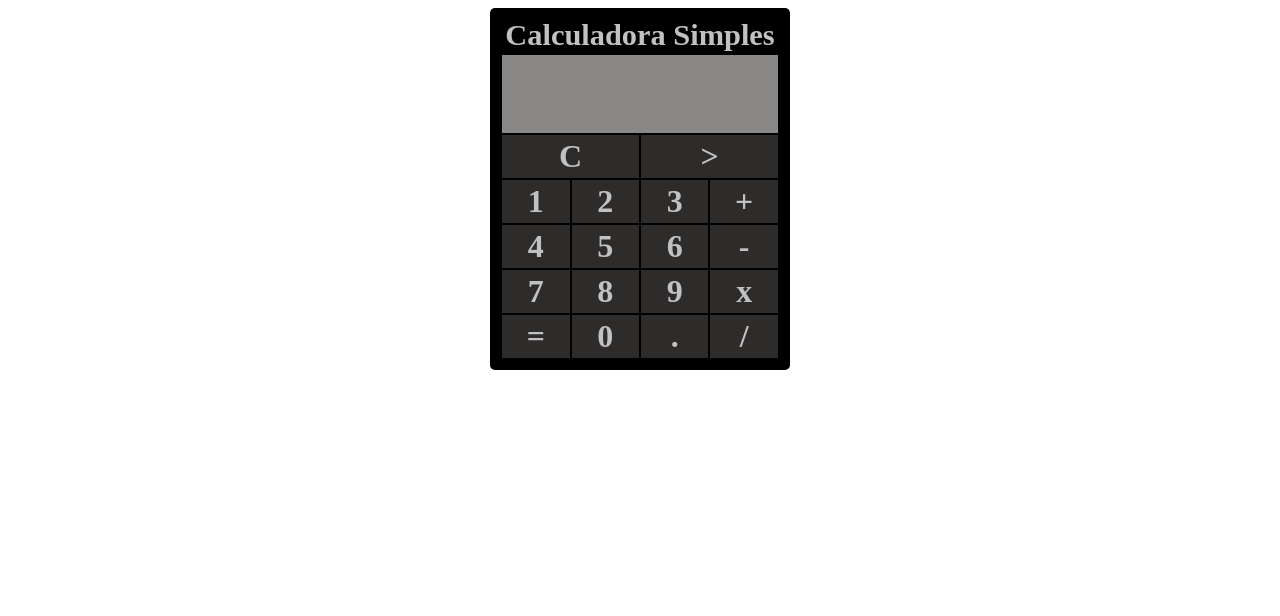
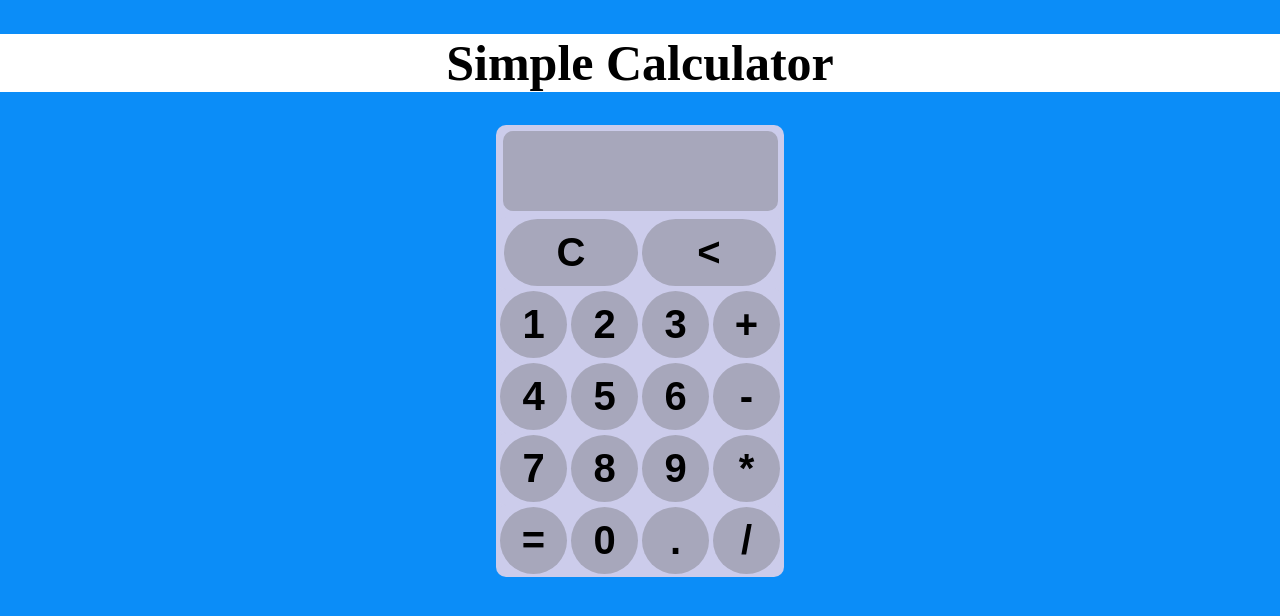
Before and after one commit to Cl84Dev/Calculadora-Simples, a plain HTML site: page index.html in a window 1280 px wide. Drawn offline with Linux system fonts and the light colour scheme.

Commit message:
Change HTML, CSS and minor improvements on JS

```diff
--- a/index.html
+++ b/index.html
@@ -1,50 +1,34 @@
-<!DOCTYPE html5>
+<!DOCTYPE html>
 <html lang="pt-br">
 <head>
     <meta charset="UTF-8">
     <meta http-equiv="X-UA-Compatible" content="IE=edge">
     <meta name="viewport" content="width=device-width, initial-scale=1.0">
-    <link rel="shortcut icon" href="favicon.ico" type="image/x-icon">
-    <title>Calculadora Simples</title>
+    <title>Calculator</title>
     <link rel="stylesheet" href="style.css">
     <script defer src="script.js"></script>
 </head>
 <body>
-    <div>
-        <table>
-            <caption>Calculadora Simples</caption>
-            <tr>
-                <td id="visor" colspan="4"></td>
-            </tr>
-            <tr>
-                <td class="botaoGrande" colspan="2" onclick="clearExpression()">C</td>
-                <td class="botaoGrande" colspan="2" onclick="backspace()">></td>
-            </tr>
-            <tr>
-                <td class="botaoPequeno" onclick="inputNumber('1')">1</td>
-                <td class="botaoPequeno" onclick="inputNumber('2')">2</td>
-                <td class="botaoPequeno" onclick="inputNumber('3')">3</td>
-                <td class="botaoPequeno" id="operador" onclick="inputOperator('+')">+</td>
-            </tr>
-            <tr>
-                <td class="botaoPequeno" onclick="inputNumber('4')">4</td>
-                <td class="botaoPequeno" onclick="inputNumber('5')">5</td>
-                <td class="botaoPequeno" onclick="inputNumber('6')">6</td>
-                <td class="botaoPequeno" id="operador" onclick="inputOperator('-')">-</td>
-            </tr>
-            <tr>
-                <td class="botaoPequeno" onclick="inputNumber('7')">7</td>
-                <td class="botaoPequeno" onclick="inputNumber('8')">8</td>
-                <td class="botaoPequeno" onclick="inputNumber('9')">9</td>
-                <td class="botaoPequeno" id="operador" onclick="inputOperator('*')">x</td>
-            </tr>
-            <tr>
-                <td class="botaoPequeno" onclick="calculate()" id="resultado">=</td>
-                <td class="botaoPequeno" onclick="inputNumber('0')">0</td>
-                <td class="botaoPequeno" onclick="inputNumber('.')">.</td>
-                <td class="botaoPequeno" id="operador" onclick="inputOperator('/')">/</td>
-            </tr>
-        </table>
+    <header><h1>Simple Calculator</h1></header>
+    <div id="calculator">
+        <div id="main-screen">
+            <p id="screen"></p>
+        </div>
+        <div class="keyboard">
+            <input class="large" type="button" value="C" onclick="clearExpression()"><input class="large" type="button" value="<" onclick="backspace()">
+        </div>
+        <div class="keyboard">
+            <input type="button" value="1" onclick="inputNumber('1')"><input type="button" value="2" onclick="inputNumber('2')"><input type="button" value="3" onclick="inputNumber('3')"><input type="button" value="+" onclick="inputOperator('+')">
+        </div>
+        <div class="keyboard">
+            <input type="button" value="4" onclick="inputNumber('4')"><input type="button" value="5" onclick="inputNumber('5')"><input type="button" value="6" onclick="inputNumber('6')"><input type="button" value="-" onclick="inputOperator('-')">
+        </div>
+        <div class="keyboard">
+            <input type="button" value="7" onclick="inputNumber('7')"><input type="button" value="8" onclick="inputNumber('8')"><input type="button" value="9" onclick="inputNumber('9')"><input type="button" value="*" onclick="inputOperator('*')">
+        </div>
+        <div class="keyboard">
+            <input type="button" value="=" onclick="calculate()"><input type="button" value="0" onclick="inputNumber('0')"><input type="button" value="." onclick="inputNumber('.')"><input type="button" value="/" onclick="inputOperator('/')">
+        </div>
     </div>
 </body>
 </html>
--- a/script.js
+++ b/script.js
@@ -1,5 +1,5 @@
 let input = ''
-let screen = document.getElementById('visor')
+let screen = document.getElementById('screen')
 
 function inputNumber(key) {
     screen.innerHTML += key
@@ -52,8 +52,6 @@ function calculate() {
 }
 
 function screenWatcher() {
-    let screen = document.getElementById('visor')
-
     if (screen.innerHTML.length > 10) {
         alert('Esta calculadora não suporta valores acima de 10 dígitos')
         input = ''
--- a/style.css
+++ b/style.css
@@ -1,63 +1,67 @@
-div {
-    background-color: black;
-    margin: auto;
-    width: 280px;
-    padding: 10px 10px 10px 10px;
-    border-radius: 5px;
+body {
+    padding: 0px;
+    margin: 0px;
+    background-color: rgb(11, 141, 248);
 }
 
-table {
-    border: 2px solid black;
-    border-collapse: collapse;
+header {
+    background-color: white;
     text-align: center;
-    font-size: 2em;
-    font-weight: bold;
-    user-select: none;
+    font-size: 25px;
 }
 
-caption {
-    color: rgb(194, 193, 193);
-    font-size: .95em;
-
+#calculator {
+    margin: auto;
+    padding-top: 6px;
+    border-radius: 10px;
+    background-color: rgb(204, 204, 235);
+    width: 288px;
+    height: 400px;
 }
 
-td {
-    color: rgb(194, 193, 193);
-    border: 2px solid black;
-    background-color: rgb(46, 43, 43);
+#main-screen {
+    margin-left: auto;
+    margin-right: auto;
+    margin-bottom: 6px;
+    border-radius: 10px;
+    background-color: rgb(167, 167, 187);
+    width: 275px;
+    height: 80px;
 }
 
-#visor {
-    overflow-x: auto;
-    background-color: rgb(138, 135, 135);
-    height: 80px;
-    max-width: 270px;
+p {
+    margin: auto;
+    font-size: 40pt;
+    font-weight: bold;
     text-align: right;
-    color: black;
-    font-size: 1.5em;
 }
 
-.botaoPequeno {
-    height: 45px;
-    width: 70px;
+.keyboard {
+    margin-left: auto;
+    margin-right: auto;
+    text-align: center;
+    border-radius: 10px;
+    background-color: rgb(204, 204, 235);
+    width: 288px;
+    height: 72px;
 }
 
-.botaoPequeno:hover {
-    background-color: rgb(24, 22, 22);
+.large {
+    margin: 2px;
+    width: 134px;
 }
 
-.botaoGrande {
-    height: 45px;
+input {
+    background-color:  rgb(167, 167, 187);
+    margin: 2px;
+    border: none;
+    border-radius: 33.5px;
+    width: 67px;
+    height: 67px;
+    font-size: 30pt;
+    font-weight: bold;
 }
 
-.botaoGrande:hover {
-    background-color: rgb(70, 44, 44);
+input:hover {
+    background-color: rgb(117, 117, 148);
 }
-
-#operador:hover {
-    background-color: rgb(57, 63, 95);
-}
-
-#resultado:hover {
-    background-color: rgb(37, 59, 36);
-}
```
